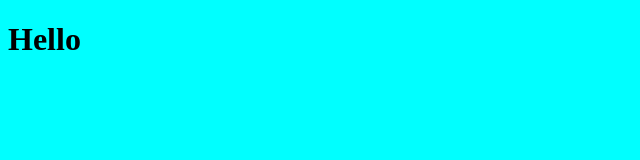
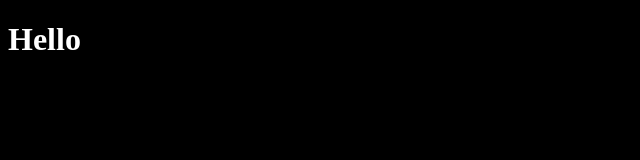
Before and after one commit to ThiriThar/RestaurantProject, a plain HTML site: page index.html in a window 1280 px wide. Shown: the whole page, without its empty margins (0-640 px from the left). Drawn offline with Linux system fonts and the light colour scheme.

Commit message:
second commit

```diff
--- a/index.html
+++ b/index.html
@@ -6,7 +6,10 @@
     <title>KFC</title>
     <style>
         body {
-            background-color: aqua;
+            background-color: black;
+        }
+        h1 {
+            color: white;
         }
     </style>
 </head>
```
